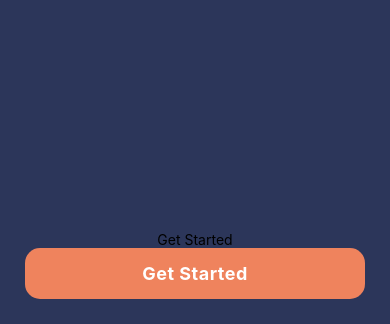
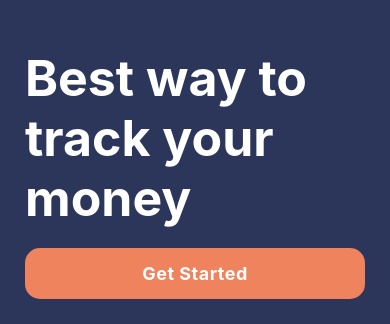
Before and after one commit to tothepointcode/stunning-waffle, a React Native app: screen / in a window 390 px wide. Shown: the part 520-844 px from the top of the page. Built offline with nearby package versions, Linux system fonts and the light colour scheme.

Commit message:
feat: :construction: BigText implemented
Component for biggest text

```diff
--- a/components/RegularButton.tsx
+++ b/components/Buttons/RegularButton.tsx
@@ -3,7 +3,7 @@ import { View, TouchableOpacity, Text } from "react-native";
 import styled from "styled-components/native";
 
 //colors
-import { colors } from "./colors";
+import { colors } from "../colors";
 
 const ButtonView = styled.TouchableOpacity`
   align-items: center;
--- /dev/null
+++ b/components/Texts/BigText.tsx
@@ -0,0 +1,21 @@
+import React from "react";
+import { Text } from "react-native";
+import styled from "styled-components/native";
+
+//colors
+import { colors } from "../colors";
+
+const StyledText = styled.Text`
+  font-size: 50px;
+  font-weight: 700;
+  color: ${colors.white};
+  margin-vertical: 20px;
+`;
+
+const BigText = (props: { textStyles?: any; children: React.ReactNode }) => {
+  return (
+    <StyledText style={{ ...props.textStyles }}>{props.children}</StyledText>
+  );
+};
+
+export default BigText;
--- a/screens/GetStarted.tsx
+++ b/screens/GetStarted.tsx
@@ -1,11 +1,14 @@
 import React from "react";
 import { Text } from "react-native";
+import styled from "styled-components/native";
 
-// components
+// custom components
+import { colors } from "../components/colors";
 import { Container } from "../components/shared";
-import RegularButton from "../components/RegularButton";
-import styled from "styled-components/native";
-import { colors } from "../components/colors";
+import RegularButton from "../components/Buttons/RegularButton";
+import BigText from "../components/Texts/BigText";
+
+
 
 const GetStartedContainer = styled(Container)`
   justify-content: flex-end;
@@ -15,7 +18,7 @@ const GetStartedContainer = styled(Container)`
 const GetStarted = () => {
   return (
     <GetStartedContainer>
-      <Text>Get Started</Text>
+      <BigText>Best way to track your money</BigText>
       <RegularButton>Get Started</RegularButton>
     </GetStartedContainer>
   );
```
